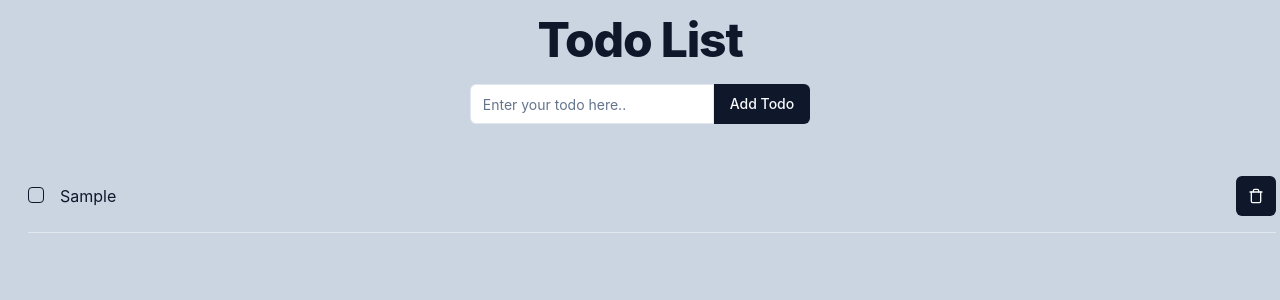
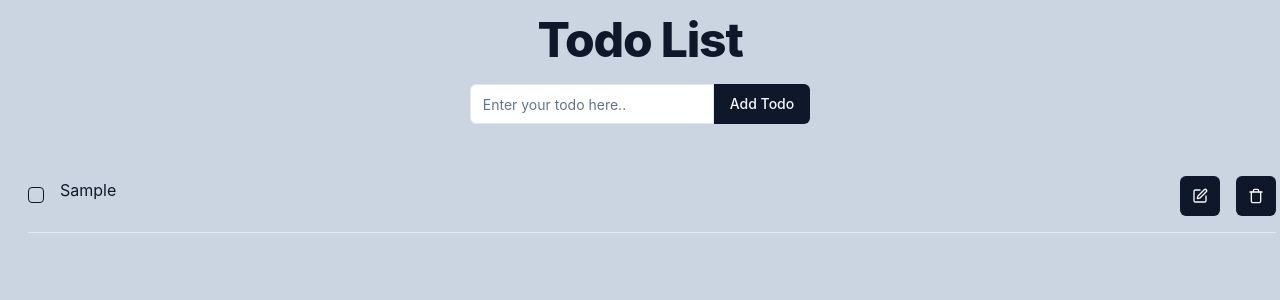
Before and after one commit to the-special-character/tsc-fs12, a React app: page / in a window 1280 px wide. Both pictures are taken after typing "Sample" into the empty fields and a click on the button "Add Todo". Shown: the top 300 px of the page. Built offline with nearby package versions, Linux system fonts and the light colour scheme.

Commit message:
commit code

```diff
--- a/src/Todo/index.jsx
+++ b/src/Todo/index.jsx
@@ -30,13 +30,39 @@ export default class Todo extends Component {
     );
   };
 
+  updateTodo = (item) => {
+    this.setState(({ todoList }) => {
+      const index = todoList.findIndex((x) => x.id === item.id);
+      return {
+        todoList: [
+          ...todoList.slice(0, index),
+          item,
+          ...todoList.slice(index + 1),
+        ],
+      };
+    });
+  };
+
+  deleteTodo = (item) => {
+    this.setState(({ todoList }) => {
+      const index = todoList.findIndex((x) => x.id === item.id);
+      return {
+        todoList: [...todoList.slice(0, index), ...todoList.slice(index + 1)],
+      };
+    });
+  };
+
   render() {
     const { todoList } = this.state;
     return (
       <div className="h-screen bg-slate-300 flex flex-col items-center p-4">
         <h1>Todo List</h1>
         <TodoForm addTodo={this.addTodo} ref={this.todoText} />
-        <TodoList todoList={todoList} />
+        <TodoList
+          todoList={todoList}
+          updateTodo={this.updateTodo}
+          deleteTodo={this.deleteTodo}
+        />
       </div>
     );
   }
--- /dev/null
+++ b/src/Todo/todoItem.jsx
@@ -0,0 +1,86 @@
+import React, { PureComponent, createRef } from "react";
+import { Trash, Edit, Check } from "lucide-react";
+import { Checkbox } from "../components/ui/checkbox";
+import { Button } from "../components/ui/button";
+import { Separator } from "../components/ui/separator";
+import { cn } from "../lib/utils";
+import { Input } from "../components/ui/input";
+
+export default class TodoItem extends PureComponent {
+  state = {
+    isUpdating: false,
+  };
+
+  editInput = createRef();
+
+  toggleUpdating = () => {
+    this.setState(
+      ({ isUpdating }) => {
+        return { isUpdating: !isUpdating };
+      },
+      () => {
+        const { text } = this.props.item;
+        const { isUpdating } = this.state;
+        if (this.editInput.current) {
+          this.editInput.current.value = isUpdating ? text : "";
+        }
+      }
+    );
+  };
+
+  render() {
+    console.log("todo item");
+    const { item, updateTodo, deleteTodo } = this.props;
+    const { isUpdating } = this.state;
+    return (
+      <li className="list-none" key={item.id}>
+        <div className="flex items-center gap-4">
+          <div>
+            <Checkbox
+              id="isDone"
+              checked={item.isDone}
+              onCheckedChange={() =>
+                updateTodo({ ...item, isDone: !item.isDone })
+              }
+            />
+            <label htmlFor="isDone" className="sr-only">
+              is Done
+            </label>
+          </div>
+          {isUpdating ? (
+            <form
+              onSubmit={(e) => {
+                e.preventDefault();
+                updateTodo({ ...item, text: this.editInput.current.value });
+                this.toggleUpdating();
+              }}
+              className="flex flex-1 gap-4"
+            >
+              <Input type="text" ref={this.editInput} />
+              <Button size="icon" type="submit">
+                <Check className="h-4 w-4" />
+              </Button>
+            </form>
+          ) : (
+            <div className="flex flex-1 gap-4">
+              <p
+                className={cn("!m-0 flex-1 line-clamp-3", {
+                  "line-through": item.isDone,
+                })}
+              >
+                {item.text}
+              </p>
+              <Button size="icon" onClick={this.toggleUpdating}>
+                <Edit className="h-4 w-4" />
+              </Button>
+            </div>
+          )}
+          <Button size="icon" onClick={() => deleteTodo(item)}>
+            <Trash className="h-4 w-4" />
+          </Button>
+        </div>
+        <Separator className="my-4" />
+      </li>
+    );
+  }
+}
--- a/src/Todo/todoList.jsx
+++ b/src/Todo/todoList.jsx
@@ -1,28 +1,17 @@
 import React from "react";
-import { Trash } from "lucide-react";
-import { Checkbox } from "../components/ui/checkbox";
-import { Button } from "../components/ui/button";
-import { Separator } from "../components/ui/separator";
+import TodoItem from "./todoItem";
 
-const TodoList = ({ todoList }) => {
+const TodoList = ({ todoList, updateTodo, deleteTodo }) => {
+  console.log("todo list");
   return (
     <ul className="w-full">
       {todoList.map((item) => (
-        <li className="list-none" key={item.id}>
-          <div className="flex items-center gap-4">
-            <div>
-              <Checkbox id="isDone" />
-              <label htmlFor="isDone" className="sr-only">
-                is Done
-              </label>
-            </div>
-            <p className="!m-0 flex-1 line-clamp-3">{item.text}</p>
-            <Button size="icon">
-              <Trash className="h-4 w-4" />
-            </Button>
-          </div>
-          <Separator className="my-4" />
-        </li>
+        <TodoItem
+          key={item.id}
+          item={item}
+          updateTodo={updateTodo}
+          deleteTodo={deleteTodo}
+        />
       ))}
     </ul>
   );
```
